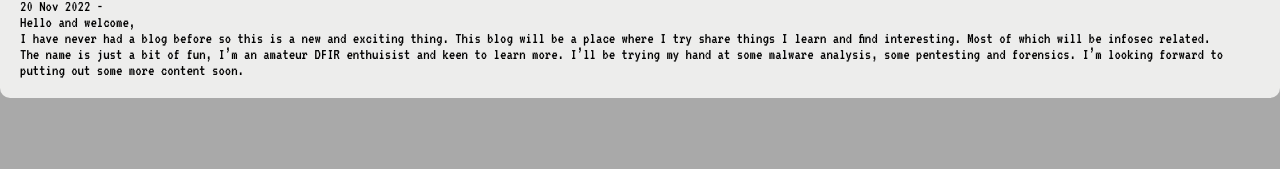
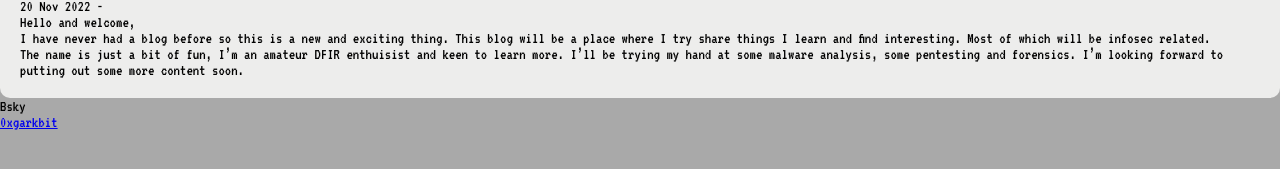
Before and after one commit to garkbt/garkbt.github.io, a Jekyll site: the page built from _posts/2022-11-20-welcome-to-jekyll.markdown, in a window 1280 px wide. Shown: the part 148-317 px from the top of the page. Built offline with Jekyll 4.4.1, drawn with Linux system fonts in a browser that asks for light colours.

Commit message:
Update default.html

```diff
--- a/_layouts/default.html
+++ b/_layouts/default.html
@@ -12,4 +12,8 @@
       {{ content }}
     </div>
   </body>
+  <footer>
+    <p>Bsky<br>
+    <a href="https://bsky.app/profile/0xgarkbit.bsky.social">0xgarkbit</a></p>
+  </footer>
 </html>
```
